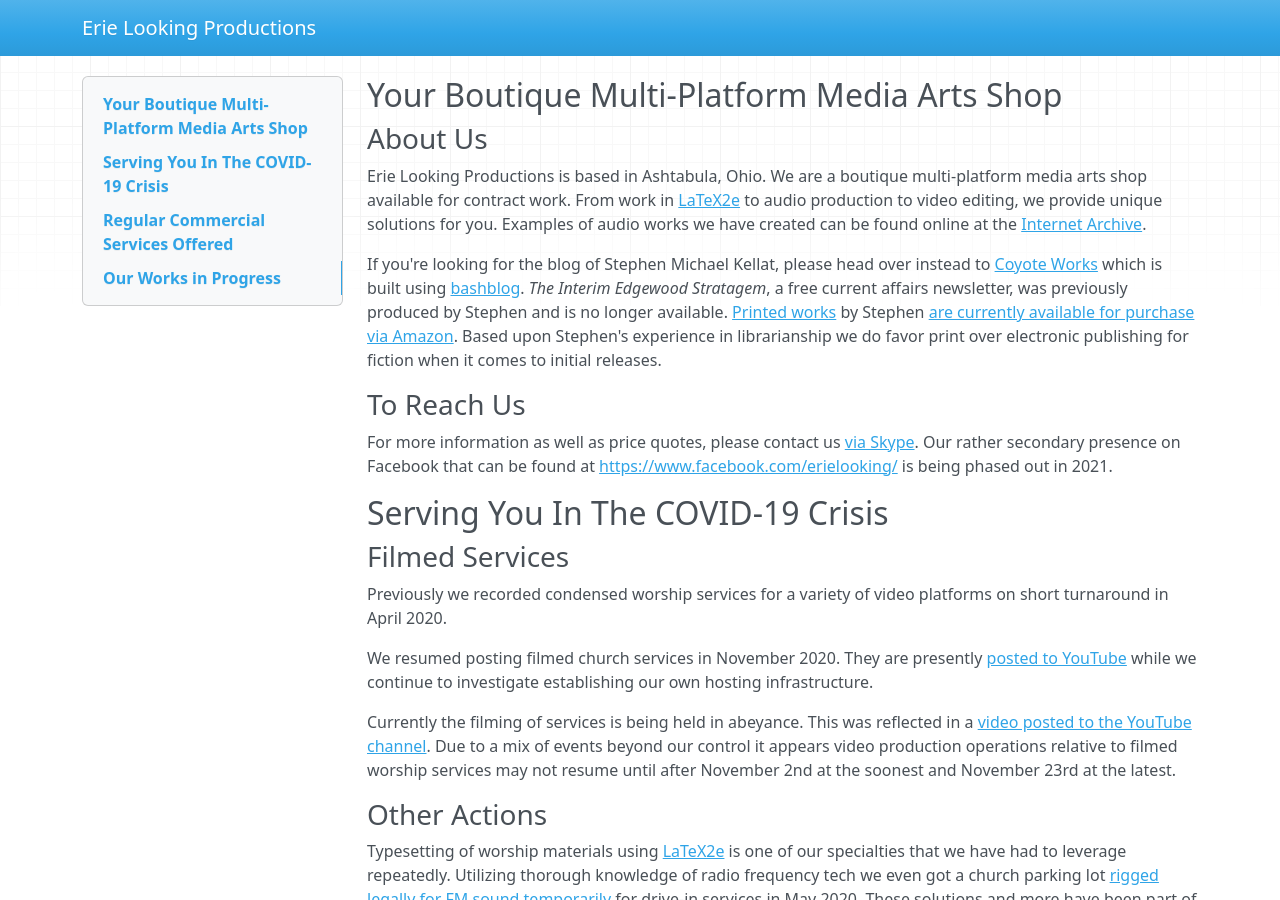
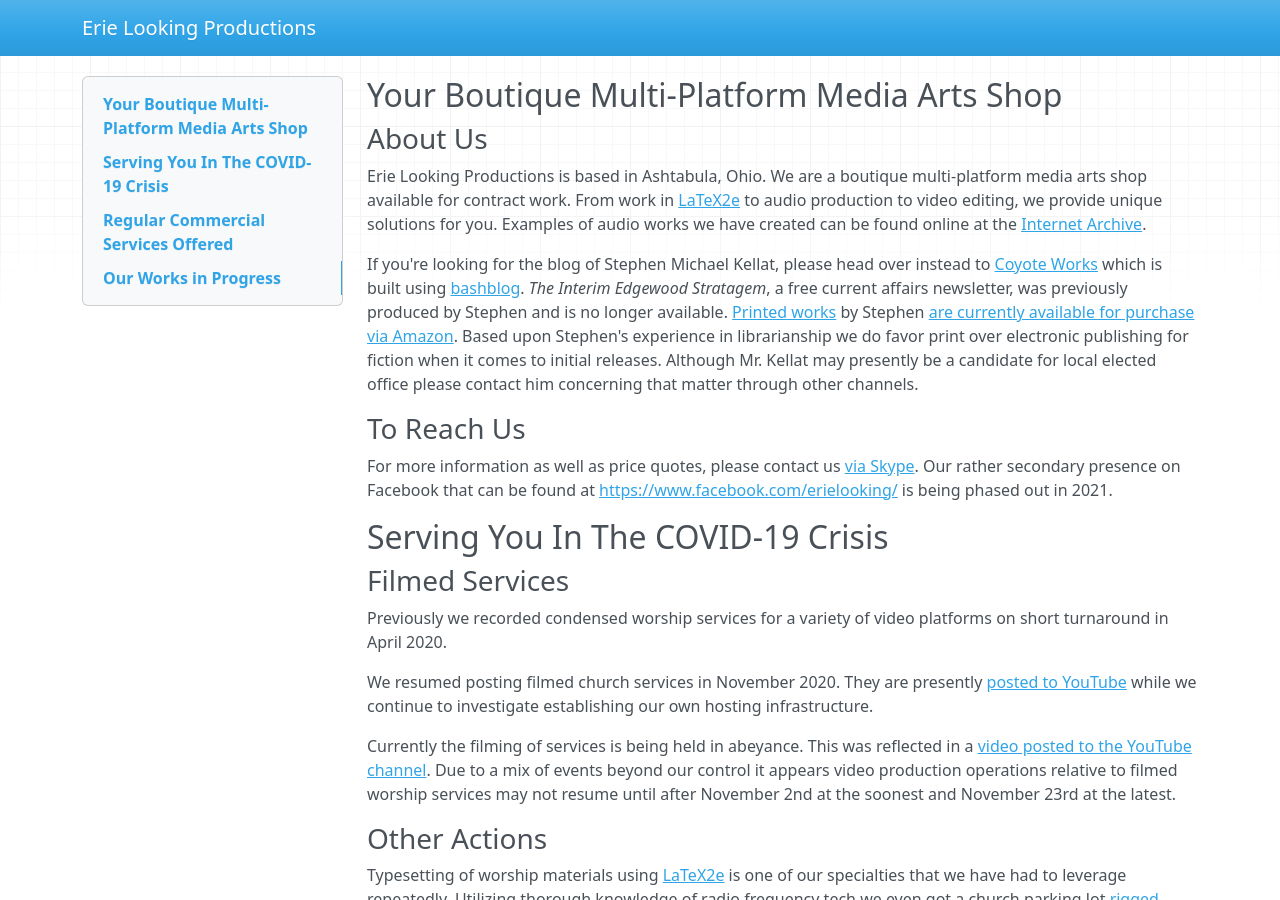
Before and after one commit to skellat/mkdocs-cms, an MkDocs documentation site: the page built from docs/index.md, in a window 1280 px wide and 900 px high. Built offline with MkDocs 1.6.1, drawn with Linux system fonts in a browser that asks for light colours; nearby versions of some CDN libraries.

Commit message:
Added disclaimer about being the Republican candidate for Ashtabula City Council Ward 4.  That has separate communications channels that should not be mixed up with Erie Looking Productions.
Signed-off-by: Stephen Michael Kellat <skellat@ubuntu.com>

```diff
--- a/docs/index.md
+++ b/docs/index.md
@@ -4,7 +4,7 @@
 
 Erie Looking Productions is based in Ashtabula, Ohio.  We are a boutique multi-platform media arts shop available for contract work.  From work in [LaTeX2e](https://simple.wikipedia.org/wiki/LaTeX) to audio production to video editing, we provide unique solutions for you. Examples of audio works we have created can be found online at the [Internet Archive](https://archive.org/search.php?query=%22Erie%20Looking%20Productions%22&and[]=mediatype%3A%22audio%22).
 
-If you're looking for the blog of Stephen Michael Kellat, please head over instead to [Coyote Works](http://coyote.works/) which is built using [bashblog](https://github.com/cfenollosa/bashblog).  *The Interim Edgewood Stratagem*, a free current affairs newsletter, was previously produced by Stephen and is no longer available.  [Printed works](https://simple.wikipedia.org/wiki/Short_story) by Stephen [are currently available for purchase via Amazon](https://www.amazon.com/Stephen-Michael-Kellat/e/B085MR8Y8J).  Based upon Stephen's experience in librarianship we do favor print over electronic publishing for fiction when it comes to initial releases.
+If you're looking for the blog of Stephen Michael Kellat, please head over instead to [Coyote Works](http://coyote.works/) which is built using [bashblog](https://github.com/cfenollosa/bashblog).  *The Interim Edgewood Stratagem*, a free current affairs newsletter, was previously produced by Stephen and is no longer available.  [Printed works](https://simple.wikipedia.org/wiki/Short_story) by Stephen [are currently available for purchase via Amazon](https://www.amazon.com/Stephen-Michael-Kellat/e/B085MR8Y8J).  Based upon Stephen's experience in librarianship we do favor print over electronic publishing for fiction when it comes to initial releases.  Although Mr. Kellat may presently be a candidate for local elected office please contact him concerning that matter through other channels.
 
 ### To Reach Us
 
```
